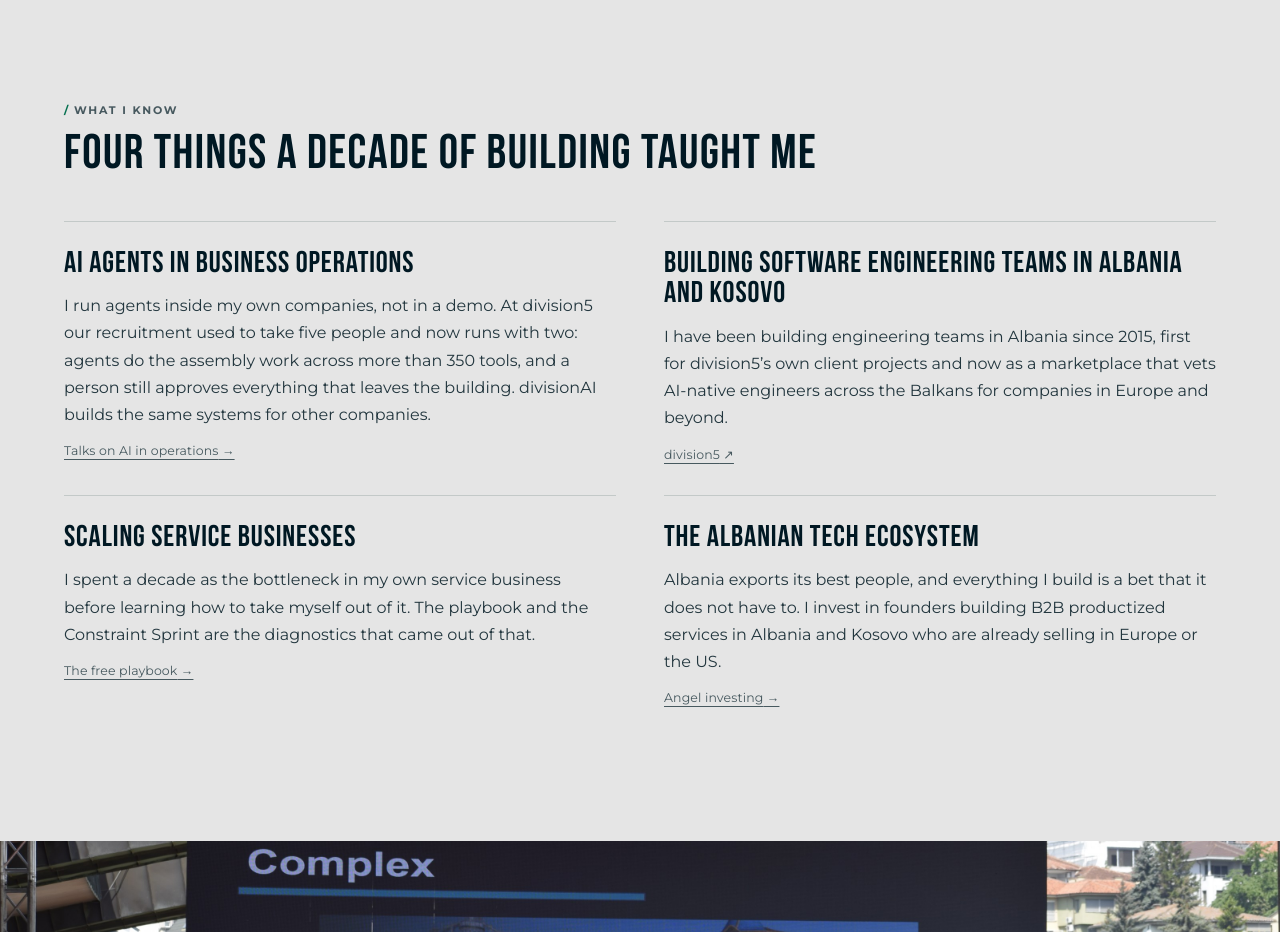
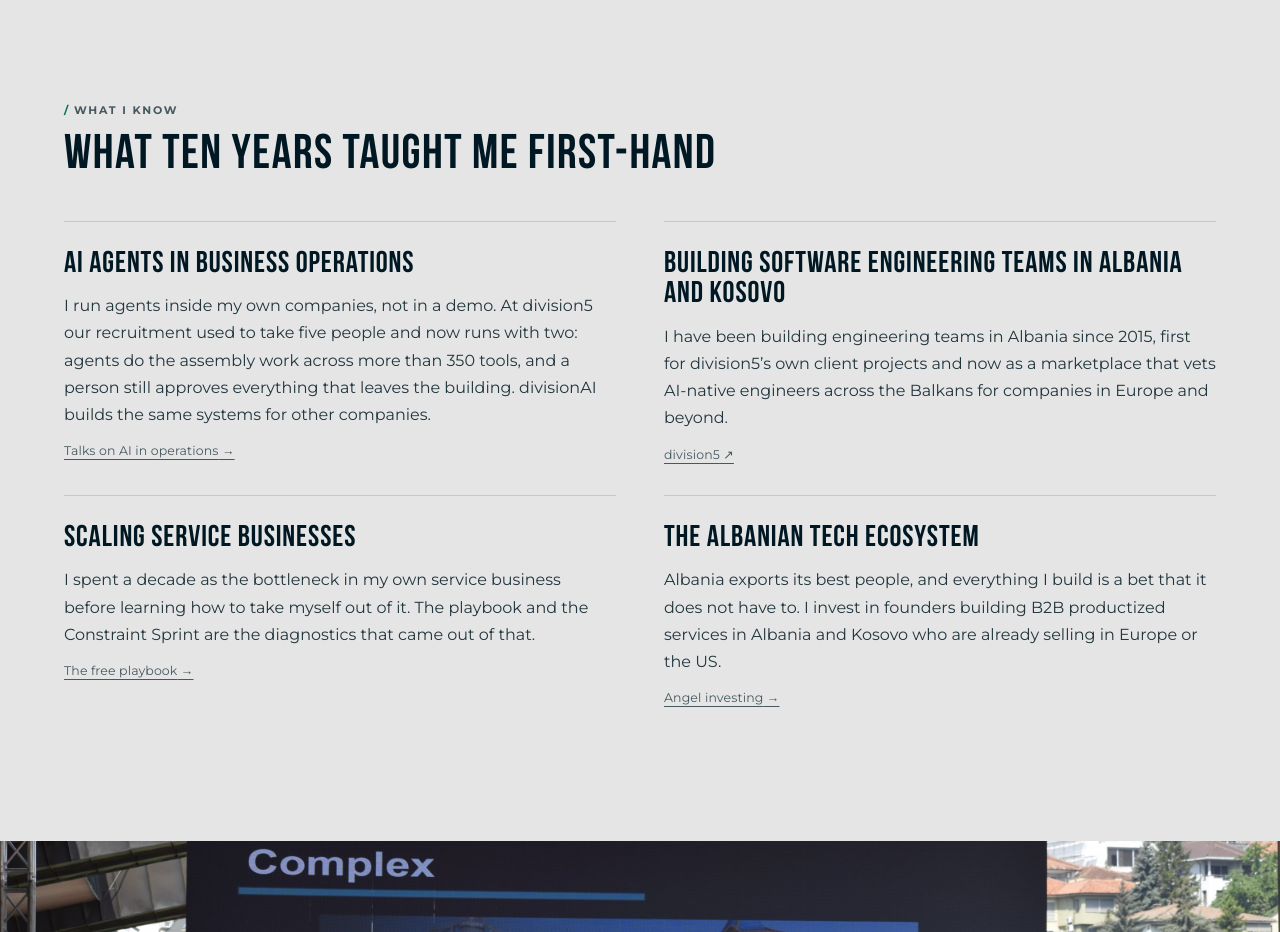
Before and after one commit to Engjell-d5/engjell_website_new, a Next.js app: page /about in a window 1280 px wide. Shown: the part 2060-2992 px from the top of the page. Built offline with nearby package versions, Linux system fonts and the light colour scheme; no server answers.

Commit message:
fix(about): expertise heading no longer echoes the values section [skip ci]
Co-Authored-By: Claude Opus 5.5 <noreply@anthropic.com>

```diff
--- a/app/about/page.tsx
+++ b/app/about/page.tsx
@@ -102,7 +102,7 @@ export default function About() {
         <div className="wrap pad-y" style={{ paddingTop: 0 }}>
           <SectionLabel>What I know</SectionLabel>
           <h2 id="expertise" className="h-section mt-3.5">
-            Four things a decade of building taught me
+            What ten years taught me first-hand
           </h2>
           <div className="mt-10 grid gap-x-12 sm:grid-cols-2">
             {EXPERTISE.map((e) => (
```
